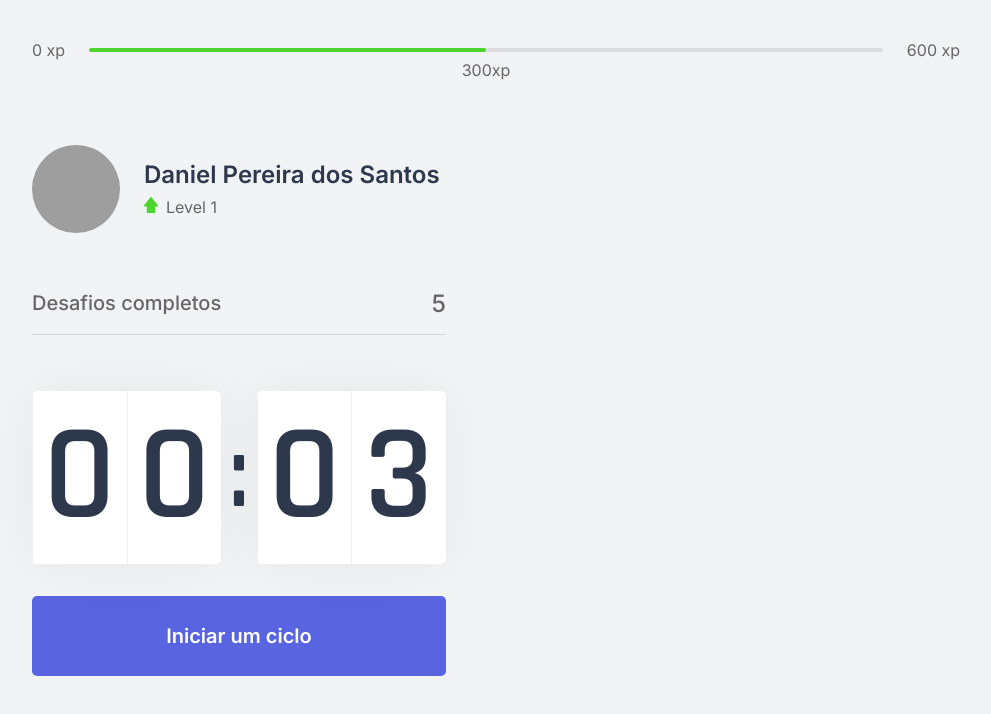
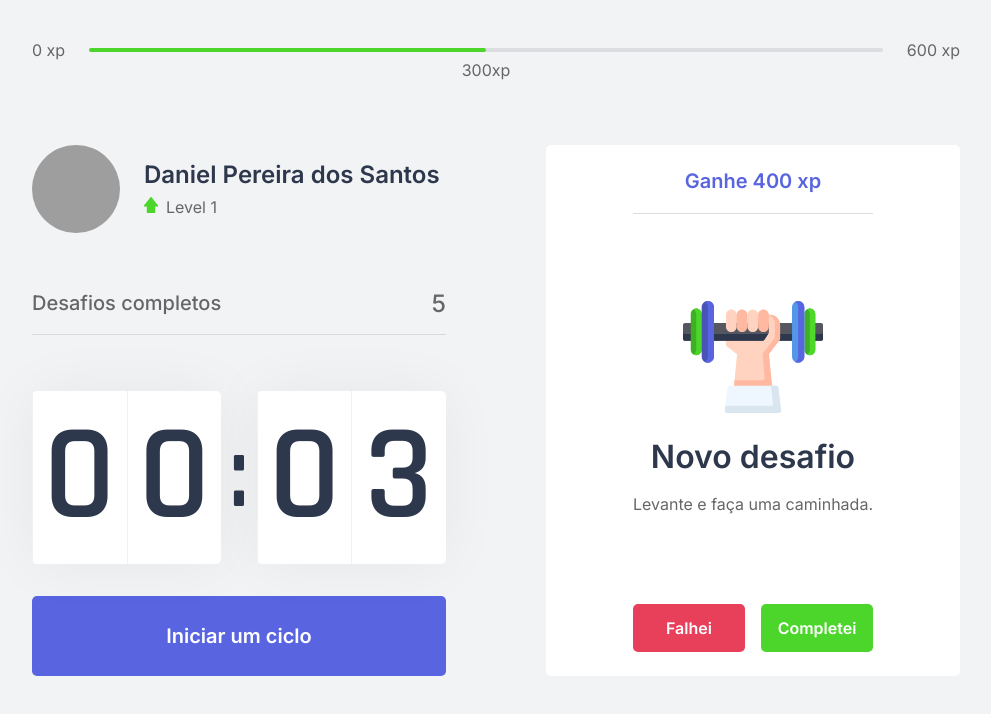
Before and after one commit to danielps99/nextjsrocketseat, a Next.js app: page / in a window 1280 px wide. Shown: the top 714 px of the page, without its empty margins (144-1135 px from the left). Built offline with nearby package versions, Linux system fonts and the light colour scheme; grey boxes are pictures that could not be loaded.

Commit message:
Criando componente ChallengeBox. Agora aprenderemos Contextos no React

```diff
--- /dev/null
+++ b/src/components/ChallengeBox.tsx
@@ -0,0 +1,39 @@
+import styles from "../styles/components/ChallengeBox.module.css";
+
+export function ChallengeBox() {
+    const hasActiveChallenge = true;
+
+    return (
+        <div className={styles.challengeBoxContainer}>
+            { hasActiveChallenge ? (
+                <div className={styles.challengeActive}>
+                    <header>Ganhe 400 xp</header>
+                    <main>
+                        <img src="icons/body.svg" alt="Novo desafio"/>
+                        <strong>Novo desafio</strong>
+                        <p>Levante e faça uma caminhada.</p>
+                    </main>
+                    <footer>
+                        <button
+                            type="button"
+                            className={styles.challengeFailedButton}>
+                            Falhei
+                        </button>
+                        <button
+                            type="button"
+                            className={styles.challengeSucceededButton}>
+                            Completei
+                        </button>
+                    </footer>
+                </div>
+            ) : (
+                <div className={styles.challengeNotActive}>
+                    <strong>Finalize um ciclo para receber um desafio</strong>
+                    <p>
+                        <img src="icons/level-up.svg" alt="Level up"/>
+                    </p>
+                </div>
+            )}
+        </div>
+    );
+}
--- a/src/pages/index.tsx
+++ b/src/pages/index.tsx
@@ -1,9 +1,12 @@
+import Head from 'next/head';
+import styles from '../styles/pages/Home.module.css';
+
 import { CompletedChallenges } from "../components/CompletedChallenges";
 import { Countdown } from "../components/Countdown";
 import { ExperienceBar } from "../components/ExperienceBar";
 import { Profile } from "../components/Profile";
-import styles from '../styles/pages/Home.module.css';
-import Head from 'next/head';
+import { ChallengeBox } from "../components/ChallengeBox";
+
 export default function Home() {
   return (
     <div className={styles.container}>
@@ -19,7 +22,7 @@
         <Countdown />
       </div>
       <div>
-
+        <ChallengeBox />
       </div>
     </section>
   </div>
--- /dev/null
+++ b/src/styles/components/ChallengeBox.module.css
@@ -0,0 +1,101 @@
+.challengeBoxContainer {
+    height: 100%;
+    background: var(--white);
+    border-radius: 5px;
+    box-shadow: 0 0 60 rgba(0, 0, 0, 0.05);
+    padding: 1.5rem 2rem;
+    display: flex;
+    flex-direction: column;
+    align-items: center;
+    justify-content: center;
+    text-align: center;
+}
+
+.challengeNotActive {
+    display: flex;
+    flex-direction: column;
+    align-items: center;
+}
+
+.challengeNotActive strong {
+    font-size: 1.5rem;
+    font-weight: 500;
+    line-height: 1.4;
+}
+
+.challengeNotActive p {
+    display: flex;
+    flex-direction: column;
+    align-items: center;
+    line-height: 1.4;
+    max-width: 70%;
+    margin-top: 3rem;
+}
+
+.challengeNotActive p img {
+    margin-bottom: 1rem;
+}
+
+.challengeActive {
+    height: 100%;
+    display: flex;
+    flex-direction: column;
+}
+
+.challengeActive header {
+    color: var(--blue);
+    font-weight: 600;
+    font-size: 1.25rem;
+    padding: 0 2rem 1.25rem;
+    border-bottom: 1px solid var(--gray-line);
+}
+
+.challengeActive main {
+    flex: 1;
+    display: flex;
+    flex-direction: column;
+    align-items: center;
+    justify-content: center;
+}
+
+.challengeActive main strong {
+    font-size: 2rem;
+    font-weight: 600;
+    color: var(--title);
+    margin: 1.5rem 0 1rem;
+}
+
+.challengeActive main p {
+    line-height: 1.5;
+}
+
+.challengeActive footer {
+    display: grid;
+    grid-template-columns: 1fr 1fr;
+    gap: 1rem;
+}
+
+.challengeActive footer button {
+    height: 3rem;
+    display: flex;
+    align-items: center;
+    justify-content: center;
+    border: 0;
+    border-radius: 5px;
+    color: var(--white);
+    font-size: 1rem;
+    font-weight: 600;
+    transition: filter 0.2s;
+}
+
+.challengeActive footer button:hover {
+    filter: brightness(0.9);
+}
+
+.challengeActive footer button.challengeFailedButton {
+    background: var(--red);
+}
+
+.challengeActive footer button.challengeSucceededButton {
+    background: var(--green);
+}
```
